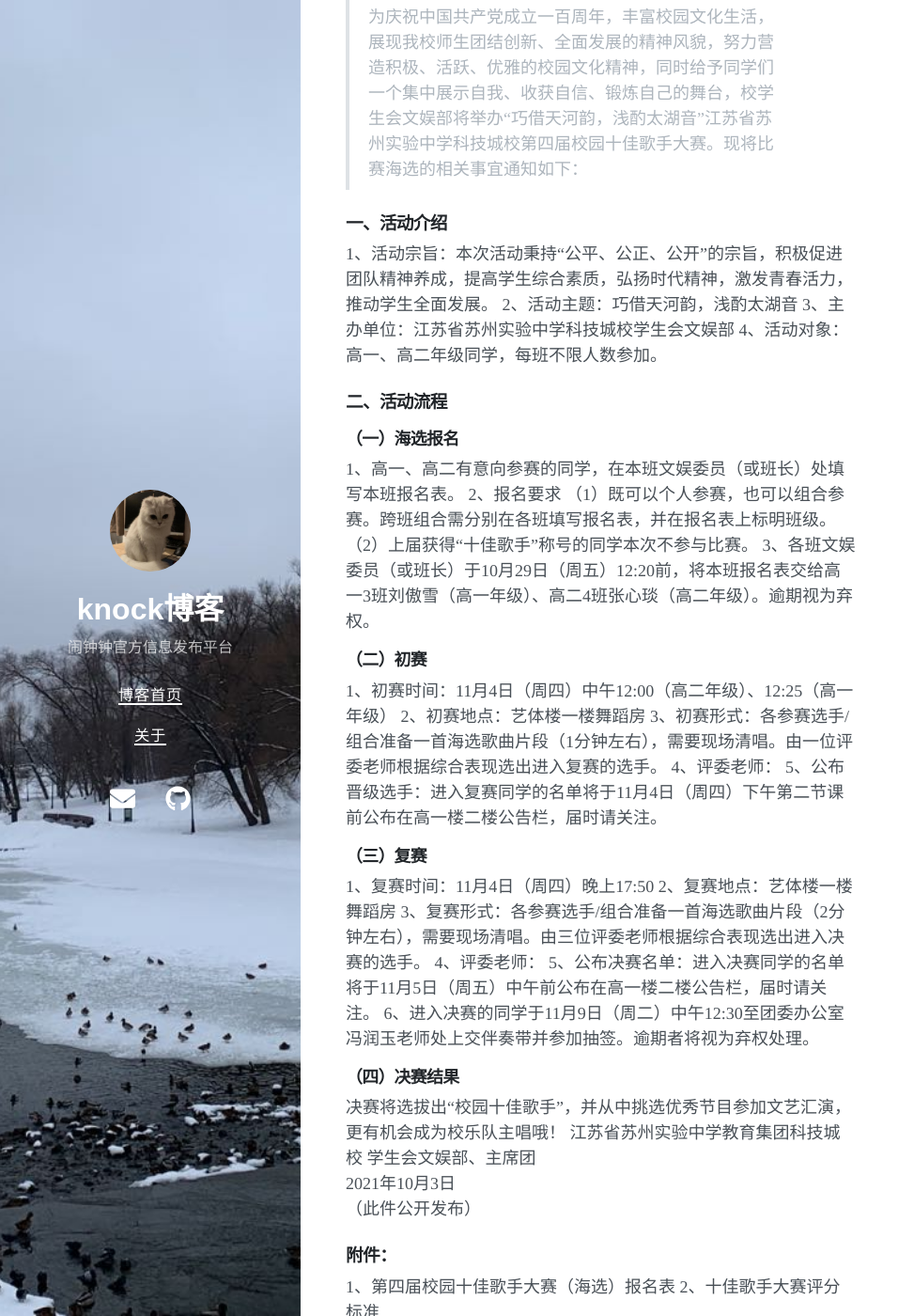
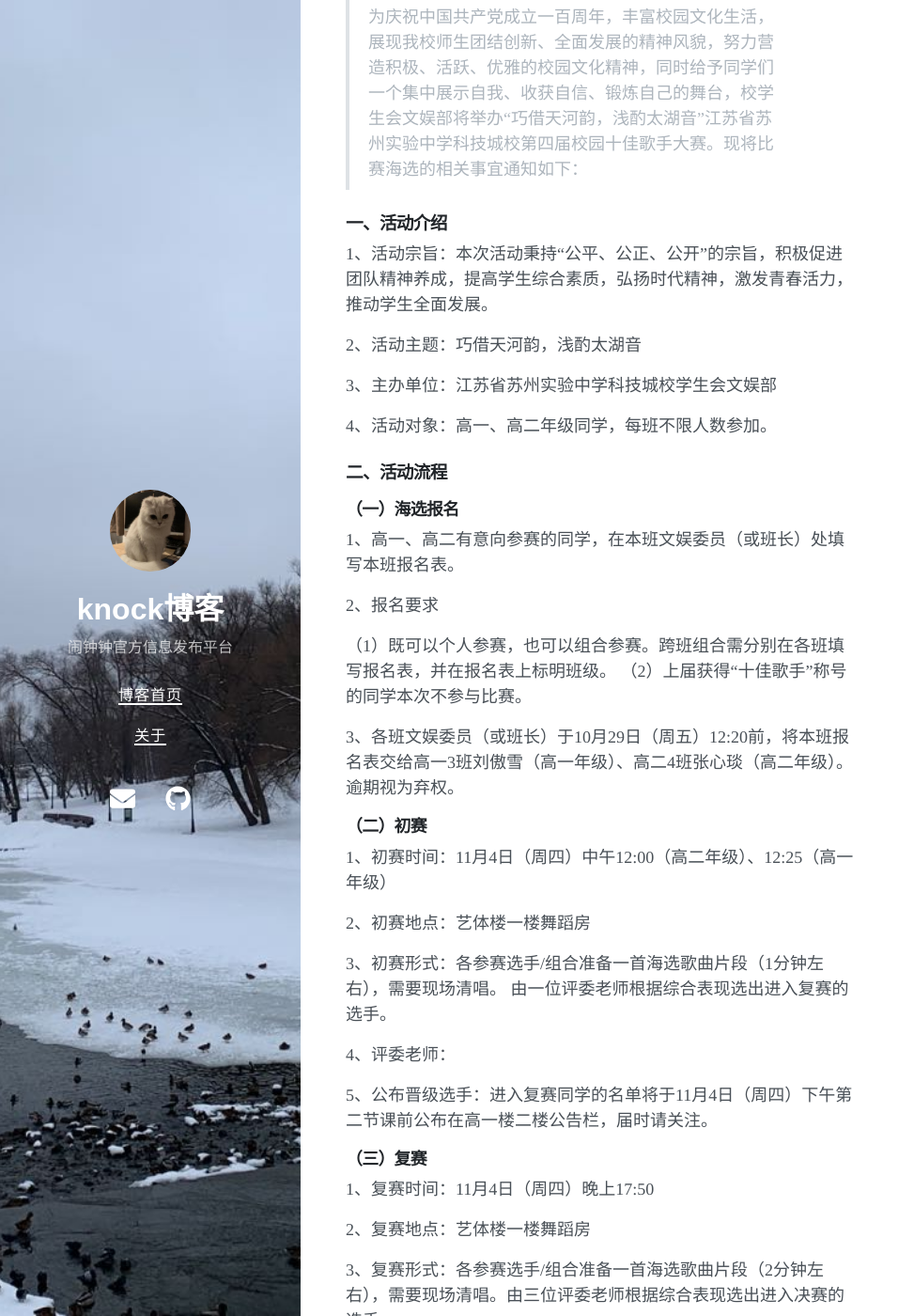
Before and after one commit to knock200508/blog, a Jekyll site: the page built from temp/singer.md, in a window 1280 px wide and 1400 px high, scrolled down 394 px. Shown: the whole window at 94% size, without its empty margins (0-973 px from the left). Built offline with Jekyll 4.4.1, drawn with Linux system fonts in a browser that asks for light colours; nearby versions of some CDN libraries; part of the change alters nothing that is shown; some of the changed text lies outside the part shown.

```diff
--- a/temp/singer.md
+++ b/temp/singer.md
@@ -1,6 +1,6 @@
 ---
 layout: page
-title: singer
+title: 通知
 ---
 
 # 江苏省苏州实验中学科技城校学生会文娱部
@@ -15,48 +15,69 @@ title: singer
 ### 一、活动介绍
 
 1、活动宗旨：本次活动秉持“公平、公正、公开”的宗旨，积极促进团队精神养成，提高学生综合素质，弘扬时代精神，激发青春活力，推动学生全面发展。
+
 2、活动主题：巧借天河韵，浅酌太湖音
+
 3、主办单位：江苏省苏州实验中学科技城校学生会文娱部
+
 4、活动对象：高一、高二年级同学，每班不限人数参加。
+
 
 ### 二、活动流程
 
 #### （一）海选报名
 
 1、高一、高二有意向参赛的同学，在本班文娱委员（或班长）处填写本班报名表。
+
 2、报名要求
+
 （1）既可以个人参赛，也可以组合参赛。跨班组合需分别在各班填写报名表，并在报名表上标明班级。
 （2）上届获得“十佳歌手”称号的同学本次不参与比赛。
+
 3、各班文娱委员（或班长）于10月29日（周五）12:20前，将本班报名表交给高一3班刘傲雪（高一年级）、高二4班张心琰（高二年级）。逾期视为弃权。
 
 #### （二）初赛
 
 1、初赛时间：11月4日（周四）中午12:00（高二年级）、12:25（高一年级）
+
 2、初赛地点：艺体楼一楼舞蹈房
-3、初赛形式：各参赛选手/组合准备一首海选歌曲片段（1分钟左右），需要现场清唱。由一位评委老师根据综合表现选出进入复赛的选手。
+
+3、初赛形式：各参赛选手/组合准备一首海选歌曲片段（1分钟左右），需要现场清唱。
+由一位评委老师根据综合表现选出进入复赛的选手。
+
 4、评委老师：
+
 5、公布晋级选手：进入复赛同学的名单将于11月4日（周四）下午第二节课前公布在高一楼二楼公告栏，届时请关注。
 
 #### （三）复赛
 
 1、复赛时间：11月4日（周四）晚上17:50
+
 2、复赛地点：艺体楼一楼舞蹈房
+
 3、复赛形式：各参赛选手/组合准备一首海选歌曲片段（2分钟左右），需要现场清唱。由三位评委老师根据综合表现选出进入决赛的选手。
+
 4、评委老师：
+
 5、公布决赛名单：进入决赛同学的名单将于11月5日（周五）中午前公布在高一楼二楼公告栏，届时请关注。
+
 6、进入决赛的同学于11月9日（周二）中午12:30至团委办公室冯润玉老师处上交伴奏带并参加抽签。逾期者将视为弃权处理。
 
 #### （四）决赛结果
 
 决赛将选拔出“校园十佳歌手”，并从中挑选优秀节目参加文艺汇演，更有机会成为校乐队主唱哦！
+
 江苏省苏州实验中学教育集团科技城校
 学生会文娱部、主席团
+
 2021年10月3日
+
 （此件公开发布）
 
 ### 附件：
 
 1、第四届校园十佳歌手大赛（海选）报名表
+
 2、十佳歌手大赛评分标准
 
 
```
